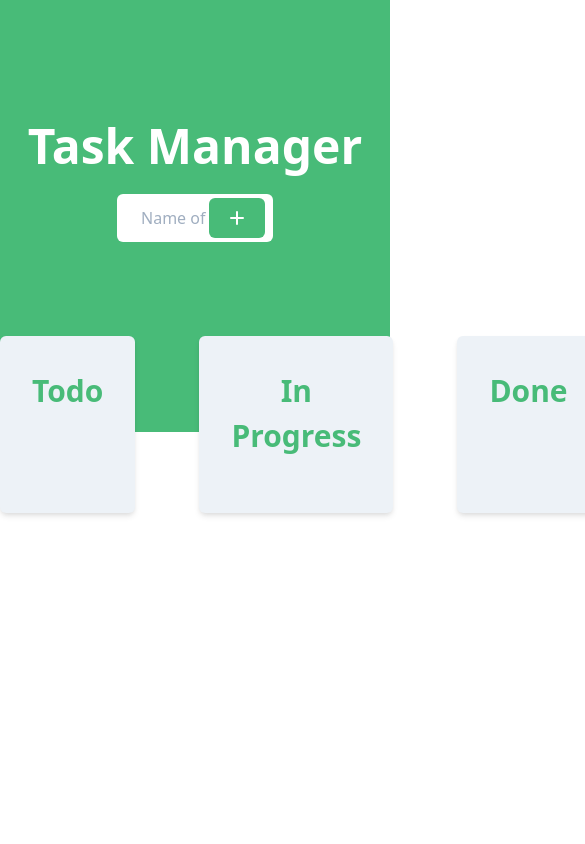
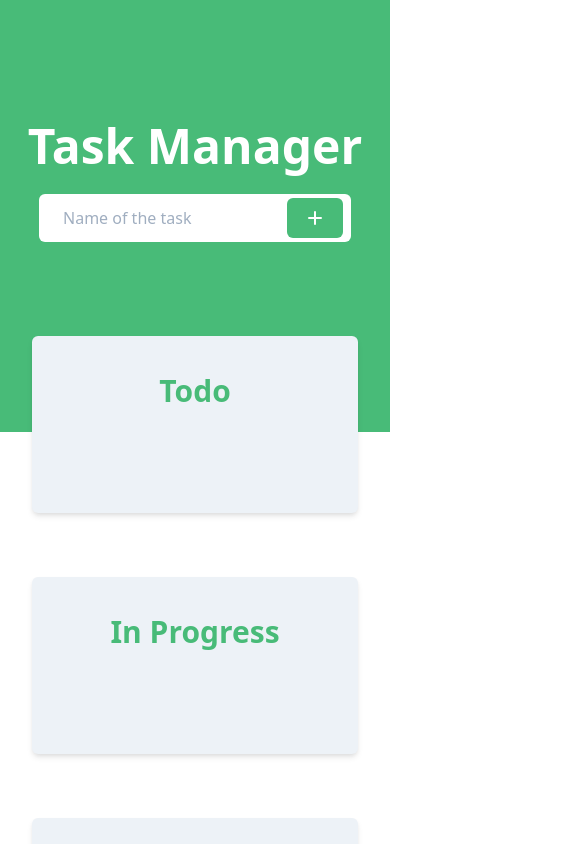
Before and after one commit to angelmtztrc/task-manager, a React (Create React App) app: page / in a window 390 px wide. Shown: the top 844 px of the page, 585 px wide, since content can reach past the window. Built offline with nearby package versions, Linux system fonts and the light colour scheme.

Commit message:
:iphone: responsive(App): responsive desing and move task container to a component

```diff
--- a/src/App.js
+++ b/src/App.js
@@ -2,6 +2,7 @@ import React, { useState } from 'react';
 
 // Components
 import Form from './components/Form';
+import TasksContainer from './components/TasksContainer';
 
 function App() {
   const [tasks, setTasks] = useState([]);
@@ -20,71 +21,8 @@ function App() {
           <Form tasks={tasks} setTasks={setTasks} setError={setError} />
         </div>
       </header>
-      <div className="-m-24 container mx-auto">
-        <div className="flex justify-between">
-          <div
-            style={{ minHeight: '177px' }}
-            className="w-full h-full p-8 bg-gray-200 rounded-md shadow-md"
-          >
-            <h2 className="mb-5 text-3xl text-green-500 text-center font-bold">
-              Todo
-            </h2>
-            <ul className="list-none">
-              {tasks
-                .filter(task => task.status === 'PENDING')
-                .map(task => (
-                  <li
-                    key={task.id}
-                    className="mb-2 px-4 py-3 text-center bg-white rounded-md shadow"
-                  >
-                    <p className="text-gray-600">{task.description}</p>
-                  </li>
-                ))}
-            </ul>
-          </div>
-          <div
-            style={{ minHeight: '177px' }}
-            className="w-full h-full p-8 bg-gray-200 rounded-md shadow-md mx-16"
-          >
-            <h2 className="mb-5 text-3xl text-green-500 text-center font-bold">
-              In Progress
-            </h2>
-            <ul className="list-none">
-              {tasks
-                .filter(task => task.status === 'IN_PROGRESS')
-                .map(task => (
-                  <li
-                    key={task.id}
-                    className="mb-2 px-4 py-3 text-center bg-white rounded-md shadow"
-                  >
-                    <p className="text-gray-600">{task.description}</p>
-                  </li>
-                ))}
-            </ul>
-          </div>
-          <div
-            style={{ minHeight: '177px' }}
-            className="w-full h-full p-8 bg-gray-200 rounded-md shadow-md"
-          >
-            <h2 className="mb-5 text-3xl text-green-500 text-center font-bold">
-              Done
-            </h2>
-            <ul className="list-none">
-              {tasks
-                .filter(task => task.status === 'COMPLETED')
-                .map(task => (
-                  <li
-                    key={task.id}
-                    className="mb-2 px-4 py-3 text-center border-2 border-green-300 bg-white rounded-md shadow"
-                  >
-                    <p className="text-gray-600 line-through">
-                      {task.description}
-                    </p>
-                  </li>
-                ))}
-            </ul>
-          </div>
-        </div>
+      <div className="-m-24 container mx-auto px-8 md:px-16 lg:px-0">
+        <TasksContainer tasks={tasks} />
       </div>
     </div>
   );
--- a/src/components/Form.js
+++ b/src/components/Form.js
@@ -43,7 +43,10 @@ const Form = ({ tasks, setTasks, setError }) => {
 
   return (
     <div className="w-full flex justify-center items-center">
-      <form onSubmit={handleSubmit} className="w-2/5 relative">
+      <form
+        onSubmit={handleSubmit}
+        className="w-4/5 md:w-3/5 lg:w-2/5 relative"
+      >
         <input
           value={task.description}
           onChange={handleChange}
--- /dev/null
+++ b/src/components/TasksContainer.js
@@ -0,0 +1,75 @@
+import React from 'react';
+import PropTypes from 'prop-types';
+
+const TasksContainer = ({ tasks }) => {
+  return (
+    <div className="flex flex-col lg:flex-row justify-between">
+      <div
+        style={{ minHeight: '177px' }}
+        className="w-full h-full p-8 bg-gray-200 rounded-md shadow-md"
+      >
+        <h2 className="mb-5 text-3xl text-green-500 text-center font-bold">
+          Todo
+        </h2>
+        <ul className="list-none">
+          {tasks
+            .filter(task => task.status === 'PENDING')
+            .map(task => (
+              <li
+                key={task.id}
+                className="mb-2 px-4 py-3 text-center bg-white rounded-md shadow"
+              >
+                <p className="text-gray-600">{task.description}</p>
+              </li>
+            ))}
+        </ul>
+      </div>
+      <div
+        style={{ minHeight: '177px' }}
+        className="w-full h-full p-8 bg-gray-200 rounded-md shadow-md my-16 lg:my-0 mx-0 lg:mx-16"
+      >
+        <h2 className="mb-5 text-3xl text-green-500 text-center font-bold">
+          In Progress
+        </h2>
+        <ul className="list-none">
+          {tasks
+            .filter(task => task.status === 'IN_PROGRESS')
+            .map(task => (
+              <li
+                key={task.id}
+                className="mb-2 px-4 py-3 text-center bg-white rounded-md shadow"
+              >
+                <p className="text-gray-600">{task.description}</p>
+              </li>
+            ))}
+        </ul>
+      </div>
+      <div
+        style={{ minHeight: '177px' }}
+        className="w-full h-full p-8 bg-gray-200 rounded-md shadow-md"
+      >
+        <h2 className="mb-5 text-3xl text-green-500 text-center font-bold">
+          Done
+        </h2>
+        <ul className="list-none">
+          {tasks
+            .filter(task => task.status === 'COMPLETED')
+            .map(task => (
+              <li
+                key={task.id}
+                className="mb-2 px-4 py-3 text-center border-2 border-green-300 bg-white rounded-md shadow"
+              >
+                <p className="text-gray-600 line-through">{task.description}</p>
+              </li>
+            ))}
+        </ul>
+      </div>
+    </div>
+  );
+};
+
+TasksContainer.propTypes = {
+  tasks: PropTypes.array.isRequired
+};
+
+export default TasksContainer;
```
